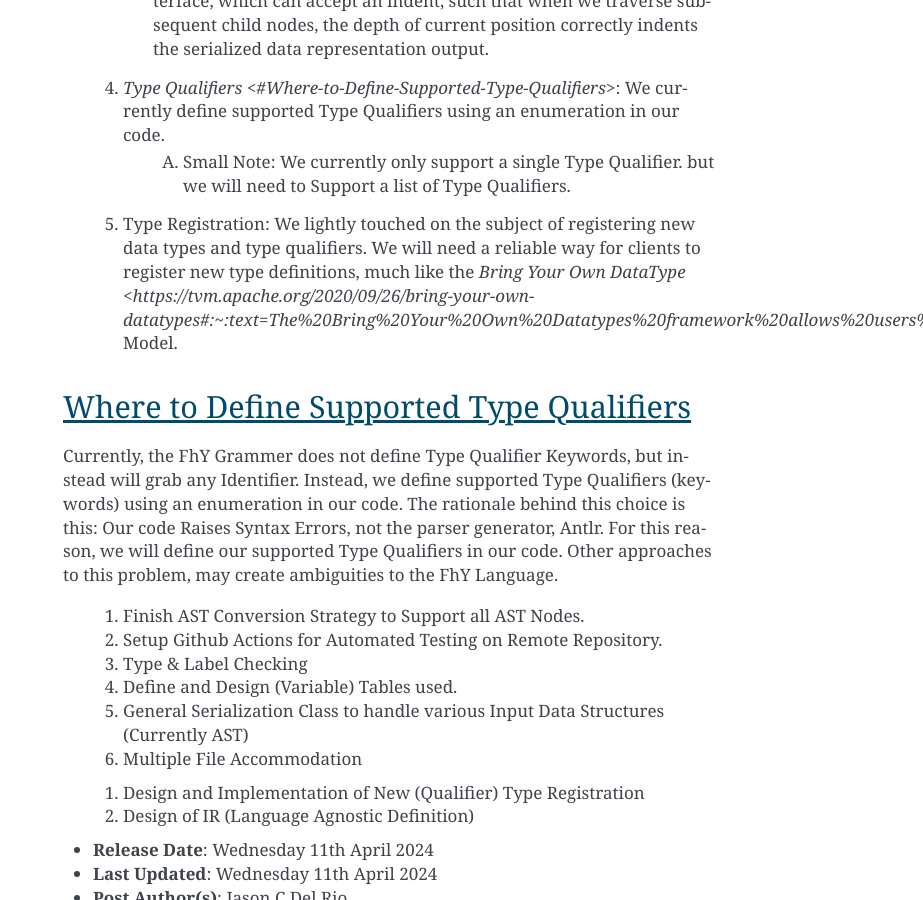
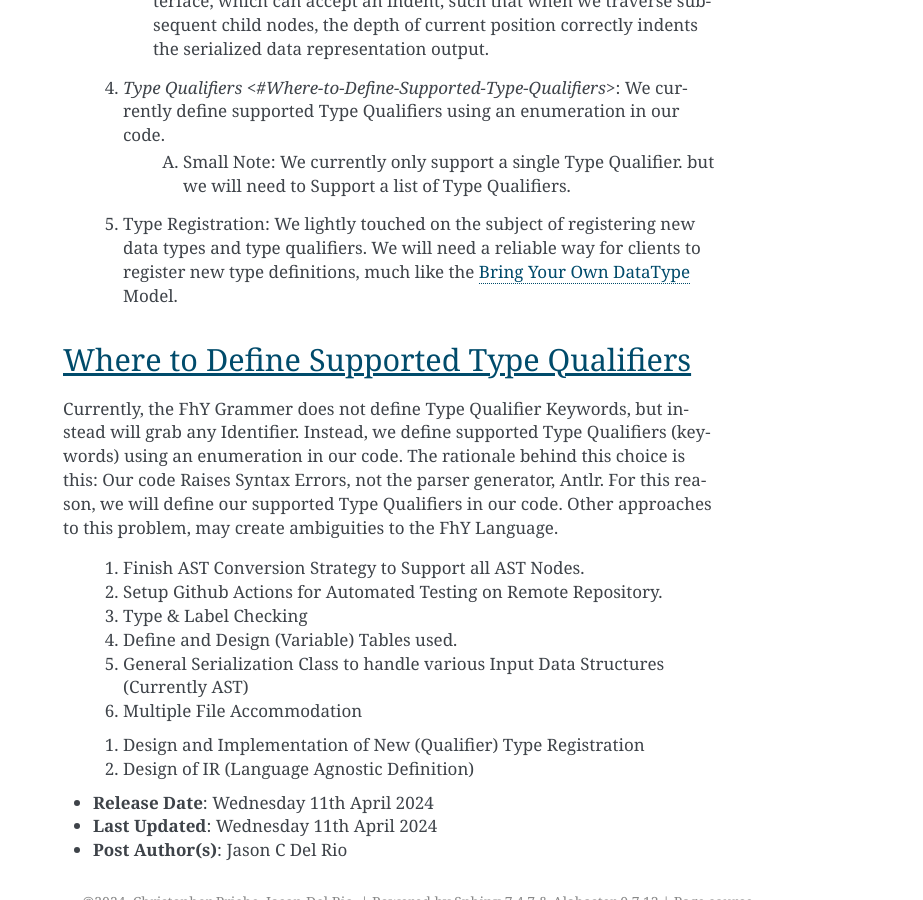
Before and after one commit to actlab-fhy/FhY, a Sphinx documentation site: the page built from docs/source/design_blog/post_20240410.rst, in a window 1280 px wide and 900 px high, scrolled down 1288 px. Shown: the whole window, without its empty margins (357-1280 px from the left). Built offline with Sphinx 7.4.7, drawn with Linux system fonts in a browser that asks for light colours.

Commit message:
Fix HyperLink text in blog.

```diff
--- a/docs/source/design_blog/post_20240410.rst
+++ b/docs/source/design_blog/post_20240410.rst
@@ -36,7 +36,7 @@ Design Decisions Made or Discussed During the Meeting:
         when we traverse subsequent child nodes, the depth of current position correctly indents the serialized data representation output.
     4. `Type Qualifiers <#Where-to-Define-Supported-Type-Qualifiers>`: We currently define supported Type Qualifiers using an enumeration in our code.
         A. Small Note: We currently only support a single Type Qualifier. but we will need to Support a list of Type Qualifiers.
-    5. Type Registration: We lightly touched on the subject of registering new data types and type qualifiers. We will need a reliable way for clients to register new type definitions, much like the `Bring Your Own DataType <https://tvm.apache.org/2020/09/26/bring-your-own-datatypes#:~:text=The%20Bring%20Your%20Own%20Datatypes%20framework%20allows%20users%20to%20claim,alongside%20TVM's%20normal%20datatype%20facilities.>` Model.
+    5. Type Registration: We lightly touched on the subject of registering new data types and type qualifiers. We will need a reliable way for clients to register new type definitions, much like the `Bring Your Own DataType <https://tvm.apache.org/2020/09/26/bring-your-own-datatypes#:~:text=The%20Bring%20Your%20Own%20Datatypes%20framework%20allows%20users%20to%20claim,alongside%20TVM's%20normal%20datatype%20facilities.>`_ Model.
 
 
 Where to Define Supported Type Qualifiers
```
